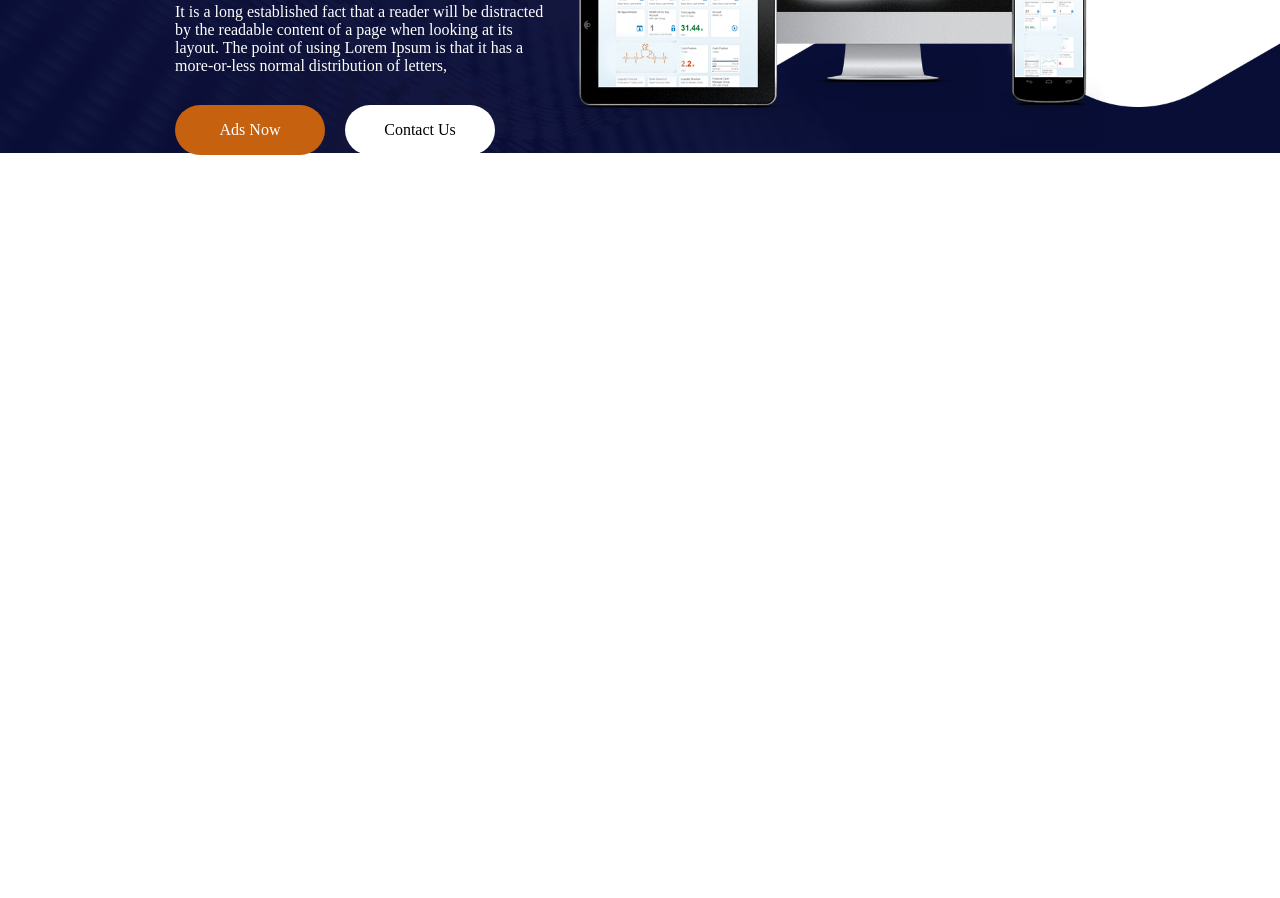
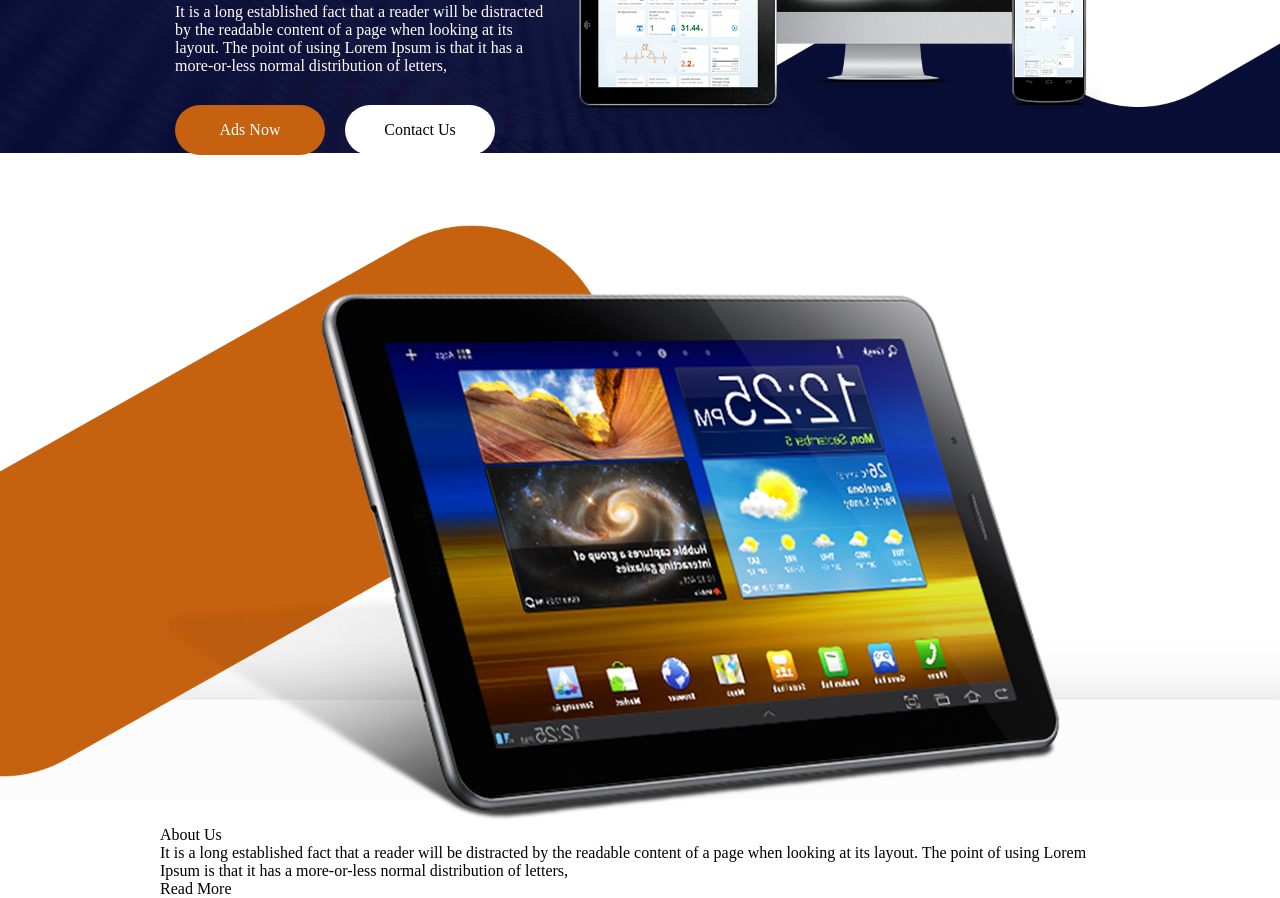
Before and after one commit to kjs0349/ADIO_Clone, a plain HTML site: page index.html in a window 1280 px wide. Shown: the part 487-1385 px from the top of the page. Before the commit the page ends 800 px from the top, so only its background shows below. Drawn offline with Linux system fonts and the light colour scheme.

Commit message:
[html]section1 배경 이미지 배치 및 html 구조 생성

```diff
--- a/index.html
+++ b/index.html
@@ -36,6 +36,16 @@
             <img src="images/banner-img1.png" alt="배너 사진1">
         </div>
     </header>
+    <section class="section1">
+        <div class="section1-contant inner">
+            <img src="images/tablet-img.png" alt="태블릿">
+            <div class="contants">
+                <div class="title"><span>About</span><span> Us</span></div>
+                <div class="contant">It is a long established fact that a reader will be distracted by the readable content of a page when looking at its layout. The point of using Lorem Ipsum is that it has a more-or-less normal distribution of letters,</div>
+                <div class="button">Read More</div>
+            </div>
+        </div>
+    </section>
     <script src="main.js"></script>
 </body>
 </html>
--- a/style.css
+++ b/style.css
@@ -94,3 +94,11 @@ header nav .submenu li .pick {
     width: 550px;
     height: 350px;
 }
+.section1 {
+    width: 100%;
+    float: left;
+    background-image: url(images/about-bg.png);
+    height: 700px;
+    background-size: 100%;
+    padding: 140px 0;
+}
```
Also changed, not shown: images/about-bg.png (added), images/tablet-img.png (added).
